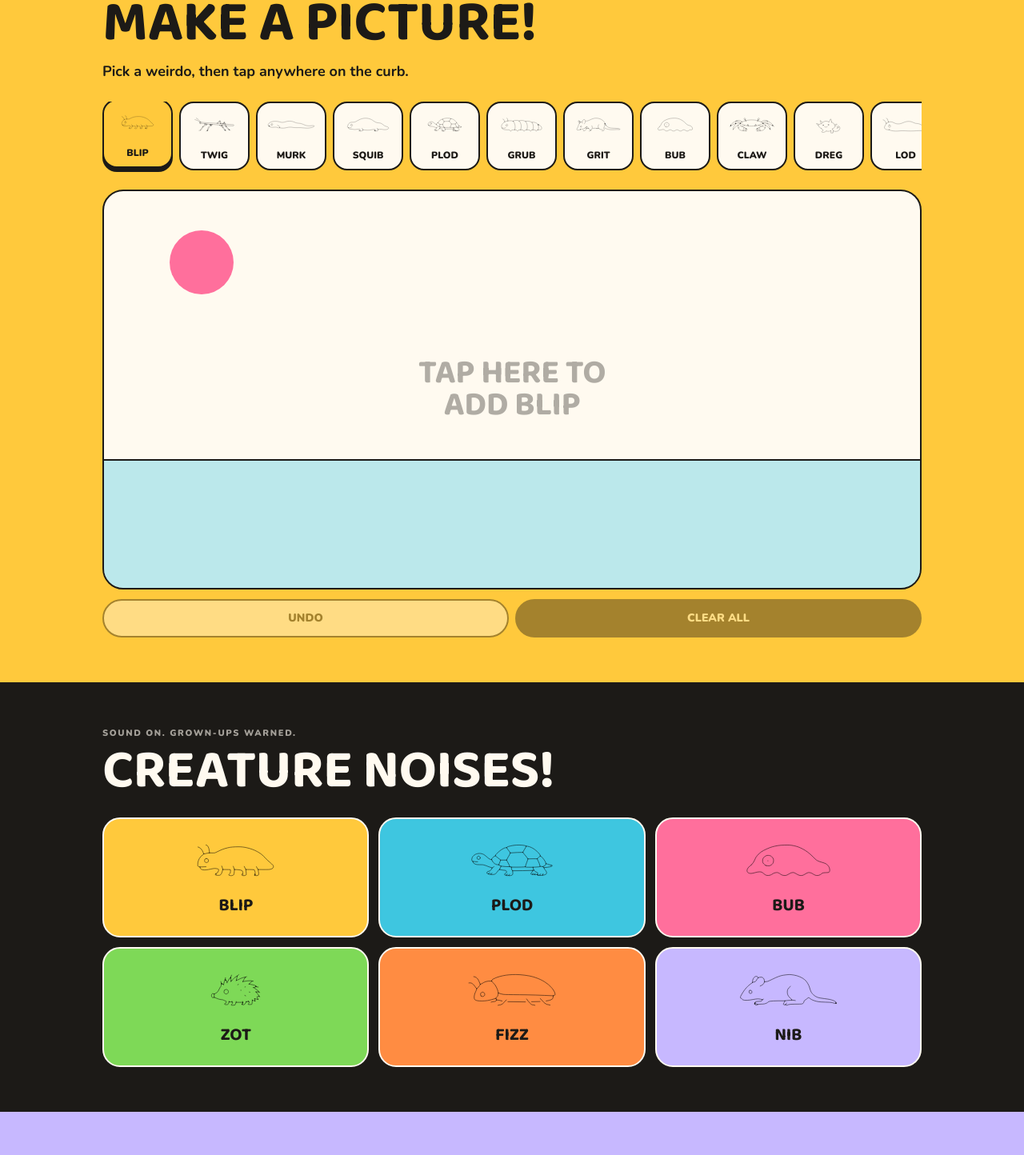
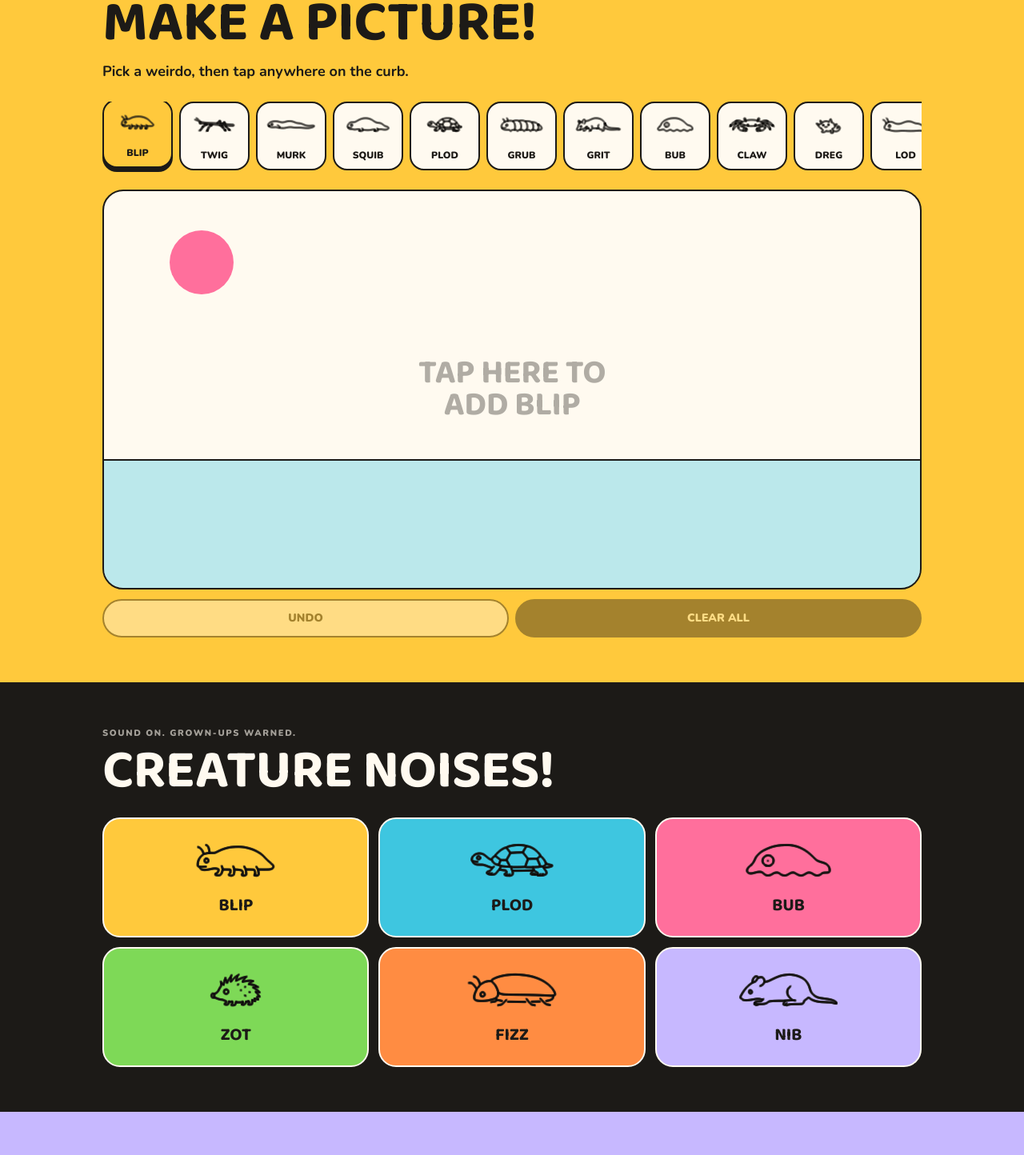
Before and after one commit to CDunell/shirtfaced, a Next.js app in the folder curbstamps-site/: page /play in a window 1280 px wide. Shown: the part 460-1904 px from the top of the page at 80% size. Built offline with nearby package versions, Linux system fonts and the light colour scheme.

Commit message:
fix(curbstamps): boost game sound and creature legibility

```diff
--- a/curbstamps-site/src/app/globals.css
+++ b/curbstamps-site/src/app/globals.css
@@ -150,6 +150,17 @@ body {
   animation: wiggle 420ms var(--ease-bounce);
 }
 
+/* Play-only weight boost: keeps the approved master artwork untouched while
+   making small, tappable creatures read clearly on phone screens. */
+.game-creature {
+  filter:
+    brightness(0)
+    drop-shadow(1px 0 0 var(--color-ink))
+    drop-shadow(-1px 0 0 var(--color-ink))
+    drop-shadow(0 1px 0 var(--color-ink))
+    drop-shadow(0 -1px 0 var(--color-ink));
+}
+
 @media (prefers-reduced-motion: reduce) {
   *,
   *::before,
--- a/curbstamps-site/src/components/play/PlayOnTheCurb.tsx
+++ b/curbstamps-site/src/components/play/PlayOnTheCurb.tsx
@@ -41,6 +41,13 @@ function playCreatureSound(frequency: number, type: OscillatorType, double = fal
   const context = new AudioContextClass();
   const start = context.currentTime;
   const notes = double ? [0, 0.13] : [0];
+  const compressor = context.createDynamicsCompressor();
+  compressor.threshold.setValueAtTime(-18, start);
+  compressor.knee.setValueAtTime(12, start);
+  compressor.ratio.setValueAtTime(4, start);
+  compressor.attack.setValueAtTime(0.003, start);
+  compressor.release.setValueAtTime(0.18, start);
+  compressor.connect(context.destination);
 
   notes.forEach((offset) => {
     const oscillator = context.createOscillator();
@@ -49,12 +56,12 @@ function playCreatureSound(frequency: number, type: OscillatorType, double = fal
     oscillator.frequency.setValueAtTime(frequency, start + offset);
     oscillator.frequency.exponentialRampToValueAtTime(Math.max(70, frequency * 0.72), start + offset + 0.16);
     gain.gain.setValueAtTime(0.0001, start + offset);
-    gain.gain.exponentialRampToValueAtTime(0.12, start + offset + 0.015);
-    gain.gain.exponentialRampToValueAtTime(0.0001, start + offset + 0.18);
+    gain.gain.exponentialRampToValueAtTime(0.38, start + offset + 0.015);
+    gain.gain.exponentialRampToValueAtTime(0.0001, start + offset + 0.24);
     oscillator.connect(gain);
-    gain.connect(context.destination);
+    gain.connect(compressor);
     oscillator.start(start + offset);
-    oscillator.stop(start + offset + 0.19);
+    oscillator.stop(start + offset + 0.25);
   });
 
   window.setTimeout(() => void context.close(), 500);
@@ -116,7 +123,7 @@ export function PlayOnTheCurb() {
                   style={active ? { backgroundColor: UI_ACCENTS[index % UI_ACCENTS.length].hex } : undefined}
                 >
                   {/* eslint-disable-next-line @next/next/no-img-element */}
-                  <img src={creatureMaster(creature.slug)} alt="" className="h-11 w-16 object-contain brightness-0" />
+                  <img src={creatureMaster(creature.slug)} alt="" className="game-creature h-11 w-16 object-contain brightness-0" />
                   <span className="mt-1 text-[12px]">{creature.name}</span>
                 </button>
               );
@@ -140,7 +147,7 @@ export function PlayOnTheCurb() {
                 src={creatureMaster(stamp.slug)}
                 alt={stamp.name}
                 draggable={false}
-                className="pointer-events-none absolute object-contain brightness-0"
+                className="game-creature pointer-events-none absolute object-contain brightness-0"
                 style={{ left: `${stamp.x}%`, top: `${stamp.y}%`, width: stamp.size, transform: `translate(-50%, -50%) rotate(${stamp.rotation}deg)` }}
               />
             ))}
@@ -180,7 +187,7 @@ export function PlayOnTheCurb() {
                   aria-label={`Hear ${creature.name}: ${sound.word}`}
                 >
                   {/* eslint-disable-next-line @next/next/no-img-element */}
-                  <img src={creatureMaster(creature.slug)} alt="" className="mx-auto h-16 w-full object-contain brightness-0" />
+                  <img src={creatureMaster(creature.slug)} alt="" className="game-creature mx-auto h-16 w-full object-contain brightness-0" />
                   <span className="display mt-2 block text-[22px] uppercase">{active ? sound.word : creature.name}</span>
                 </button>
               );
```
